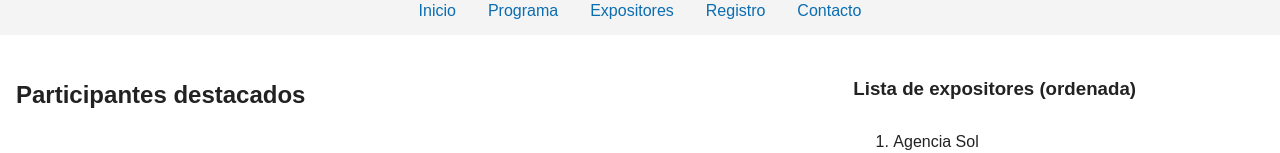
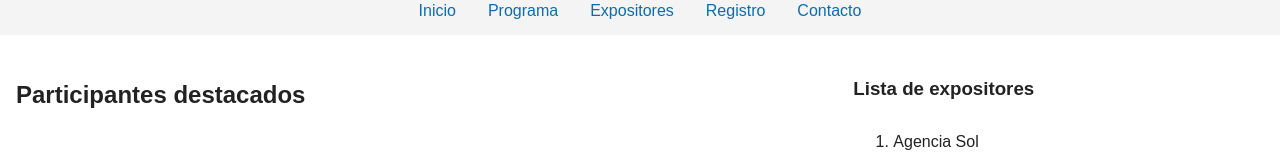
Before and after one commit to Ishamael82/migruiz, a plain HTML site: page expositores.html in a window 1280 px wide. Shown: the part 407-560 px from the top of the page. Drawn offline with Linux system fonts and the light colour scheme.

Commit message:
Update expositores.html

```diff
--- a/expositores.html
+++ b/expositores.html
@@ -61,7 +61,7 @@
 
     <!-- ---- SECCIÓN CON LISTA ORDENADA ---- -->
     <section>
-      <h3>Lista de expositores (ordenada)</h3>
+      <h3>Lista de expositores</h3>
 
       <!-- Lista ordenada de participantes -->
       <ol>
```
